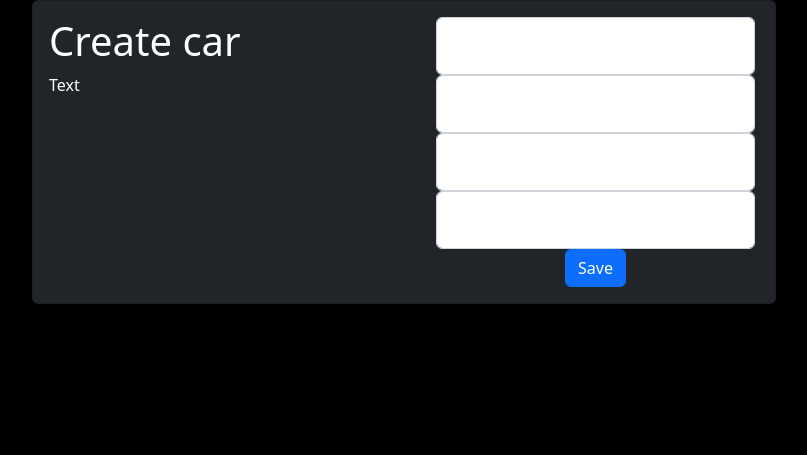
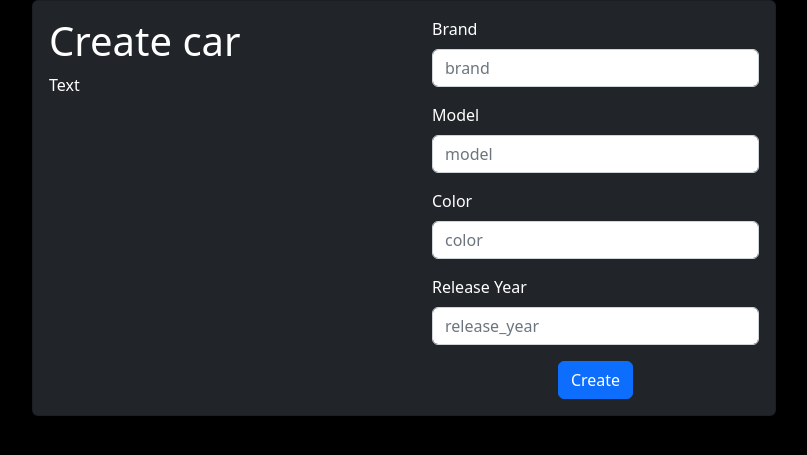
Before and after one commit to kuzminovdmit/DetailingAuctionPlatform, a Django app: page /accounts/cars/create in a window 1280 px wide. Shown: the part 190-645 px from the top of the page, without its empty margins (236-1043 px from the left). Run offline with Django 4.2, Linux system fonts and the light colour scheme; some libraries are stand-ins or nearby versions.

Commit message:
Fix car create/update templates, add client creation

```diff
--- a/accounts/forms.py
+++ b/accounts/forms.py
@@ -1,7 +1,5 @@
 from django import forms
 from django.contrib.auth.forms import UserCreationForm
-from phonenumber_field.formfields import PhoneNumberField
-from phonenumber_field.widgets import PhoneNumberPrefixWidget
 
 from auctions.models import Service
 from .models import User, Car, Company
--- a/accounts/views.py
+++ b/accounts/views.py
@@ -4,7 +4,7 @@
 from django.urls import reverse_lazy
 
 from .forms import SignUpForm, CarCreationForm, CompanyCreationForm
-from .models import Car, Company, Representative
+from .models import Client, Car, Company, Representative
 
 
 class SignUpView(CreateView):
@@ -52,7 +52,8 @@
     success_url = '/'
 
     def form_valid(self, form):
-        form.instance.client = self.request.user.client
+        client = Client.objects.create(user=self.request.user)
+        form.instance.client = client
         return super(CarCreateView, self).form_valid(form)
 
 
--- a/templates/accounts/car_create.html
+++ b/templates/accounts/car_create.html
@@ -11,33 +11,31 @@
       </div>
       <div class="col-lg-6 col-md-7 col-sm-12">
         <div class="card-body">
-          <div class="form px-1">
-            <form class="form-car-create" action="{% url 'accounts:car_create' %}" method="post">
+          <form class="row g-3" action="{% url 'accounts:car_create' %}" method="post">
             {% csrf_token %}
             {{ form.errors }}
-              <div class="form-floating">
-                <input type="text" class="form-control car-brand" name="brand" id="id_brand" maxlength="128" required placeholder="brand">
-                <label for="brand">Brand</label>
+            <div class="col-12">
+              <label class="form-label" for="id_brand">Brand</label>
+              <input type="text" class="form-control" name="brand" id="id_brand" maxlength="128" required placeholder="brand">
             </div>
-              <div class="form-floating">
-                <input type="text" class="form-control car-model" name="model" id="id_model" maxlength="128" required placeholder="model">
-                <label for="model">Model</label>
+            <div class="col-12">
+              <label class="form-label" for="id_model">Model</label>
+              <input type="text" class="form-control" name="model" id="id_model" maxlength="128" required placeholder="model">
             </div>
-              <div class="form-floating">
-                <input type="text" class="form-control car-color" name="color" id="id_color" maxlength="128" required placeholder="color">
-                <label for="color">Color</label>
+            <div class="col-12">
+              <label class="form-label" for="id_color">Color</label>
+              <input type="text" class="form-control" name="color" id="id_color" maxlength="128" required placeholder="color">
             </div>
-              <div class="form-floating">
-                <input type="text" class="form-control car-year" name="release_year" id="id_release_year" maxlength="4" required placeholder="release_year">
-                <label for="release_year">Release Year</label>
+            <div class="col-12">
+              <label class="form-label" for="id_release_year">Release Year</label>
+              <input type="text" class="form-control" name="release_year" id="id_release_year" maxlength="4" required placeholder="release_year">
             </div>
             <div class="d-flex justify-content-center">
-                <button class="btn btn-primary" type="submit">Save</button>
+              <button class="btn btn-primary" type="submit">Create</button>
             </div>
           </form>
         </div>
       </div>
     </div>
   </div>
-  </div>
 {% endblock %}
```
Also changed, not shown: templates/accounts/car_update.html (+15 -15 lines). Lines whose indentation alone changed are shown as unchanged.
